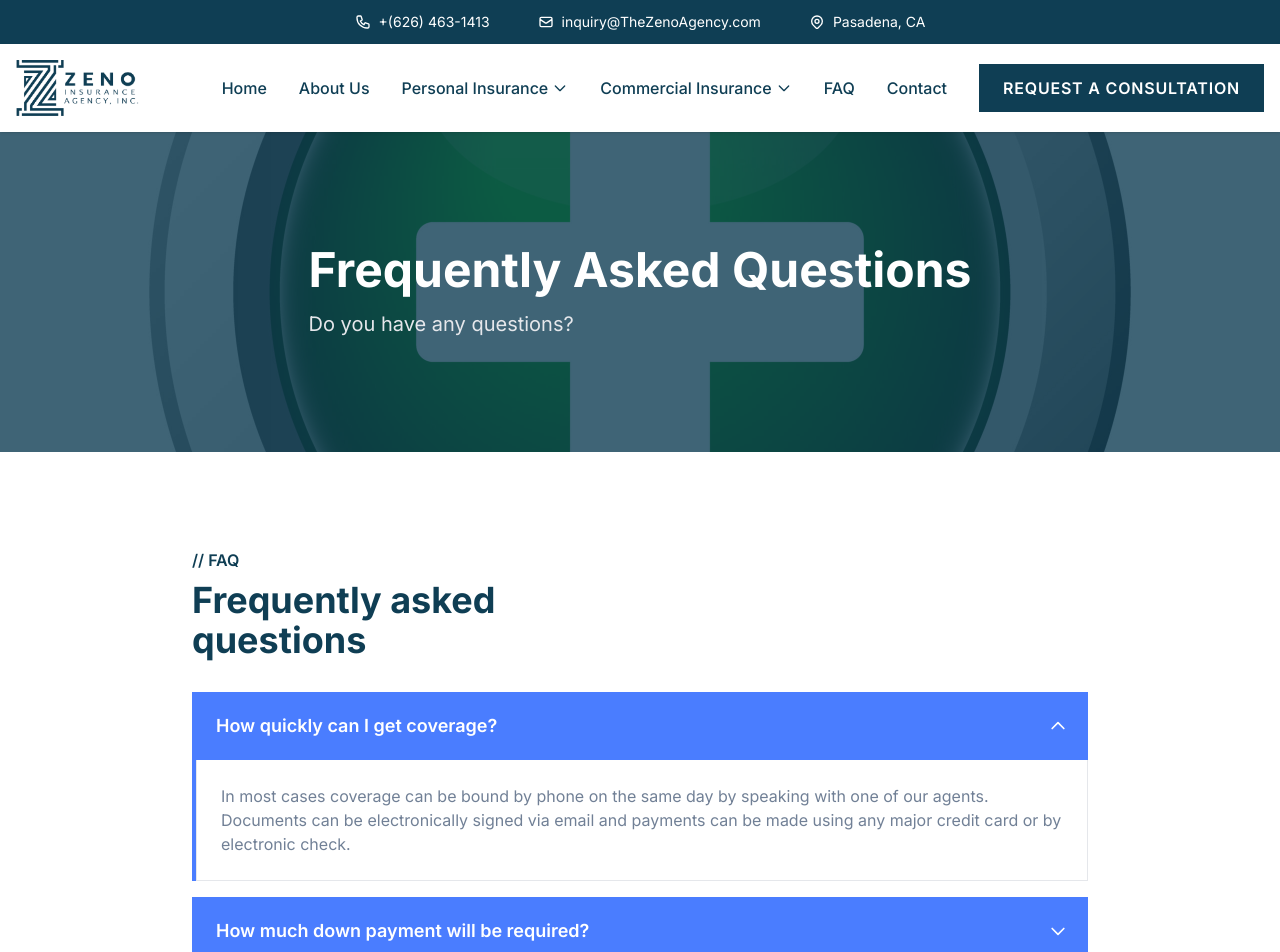
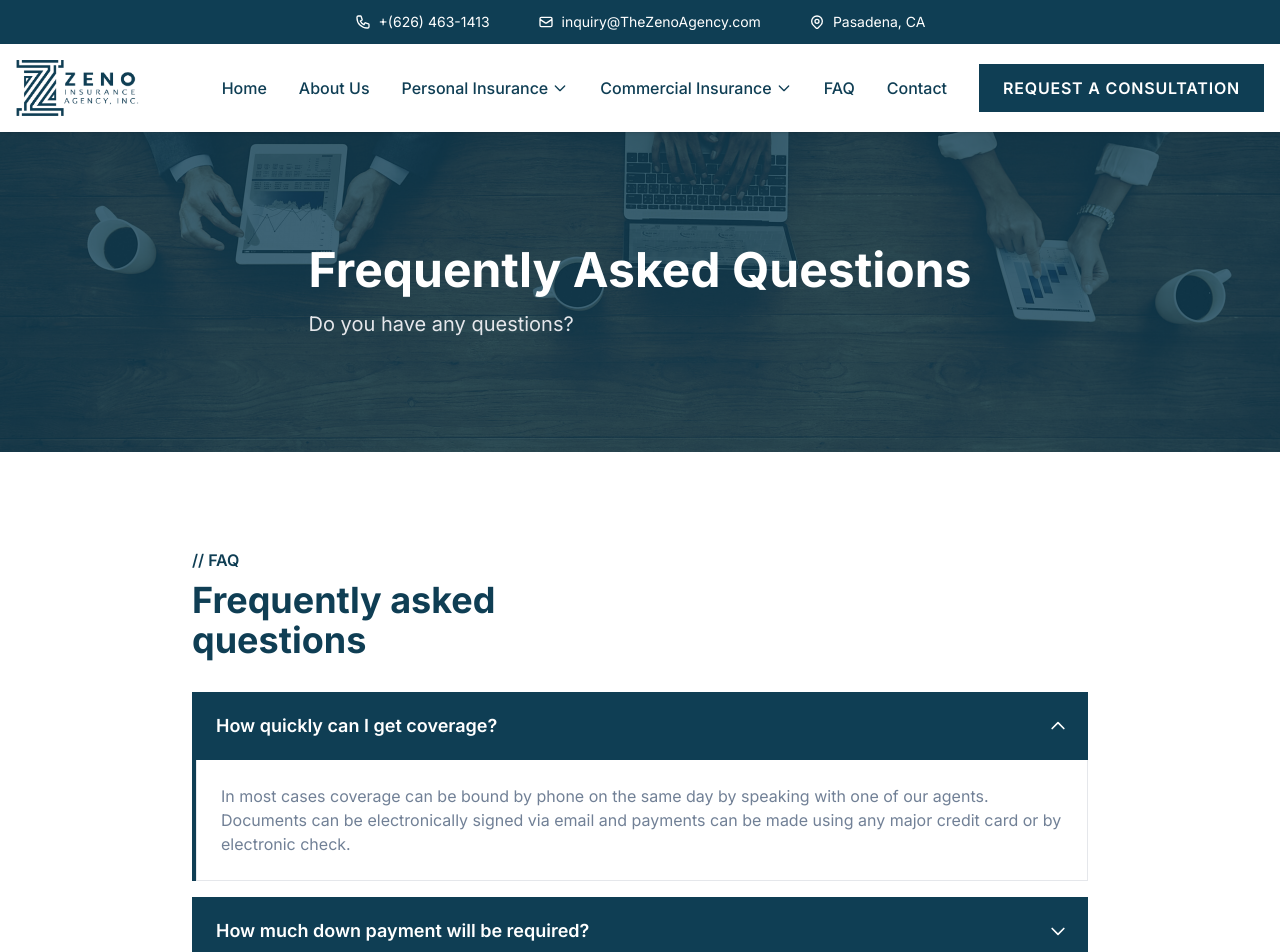
Before and after one commit to jj12343214324/the-zeno-agency, a Next.js app: page /faq in a window 1280 px wide. Shown: the top 952 px of the page. Built offline with nearby package versions, Linux system fonts and the light colour scheme.

Commit message:
Update FAQ hero image and use site colors for accordion

```diff
--- a/src/app/faq/page.tsx
+++ b/src/app/faq/page.tsx
@@ -59,7 +59,7 @@ export default function FAQ() {
       {/* Hero Section */}
       <section className="relative h-[40vh] min-h-[300px] flex items-center">
         <Image
-          src="/images/shutterstock_286217429-scaled.jpg"
+          src="/images/shutterstock_454824181-scaled-e1679939227910.jpg"
           alt="Frequently Asked Questions"
           fill
           className="object-cover"
@@ -83,10 +83,10 @@ export default function FAQ() {
 
             <div className="space-y-4">
               {faqItems.map((item, index) => (
-                <div key={index} className="border-l-4 border-[#4A7DFF]">
+                <div key={index} className="border-l-4 border-[#0F3E54]">
                   <button
                     onClick={() => setOpenIndex(openIndex === index ? null : index)}
-                    className="w-full bg-[#4A7DFF] text-white p-4 md:p-5 flex justify-between items-center text-left font-semibold text-base md:text-lg hover:bg-[#3A6DEF] transition-colors"
+                    className="w-full bg-[#0F3E54] text-white p-4 md:p-5 flex justify-between items-center text-left font-semibold text-base md:text-lg hover:bg-[#00224F] transition-colors"
                   >
                     <span>{item.question}</span>
                     <svg
```
